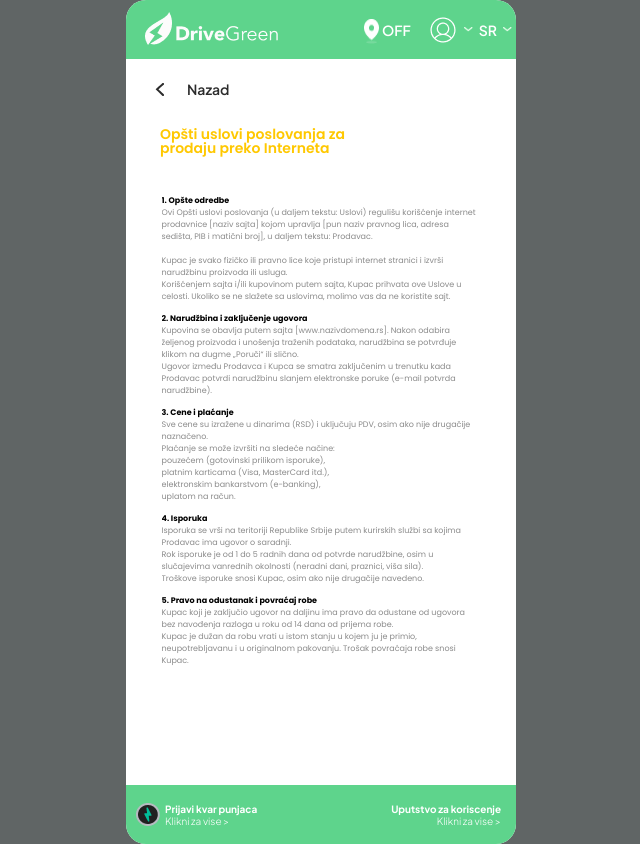
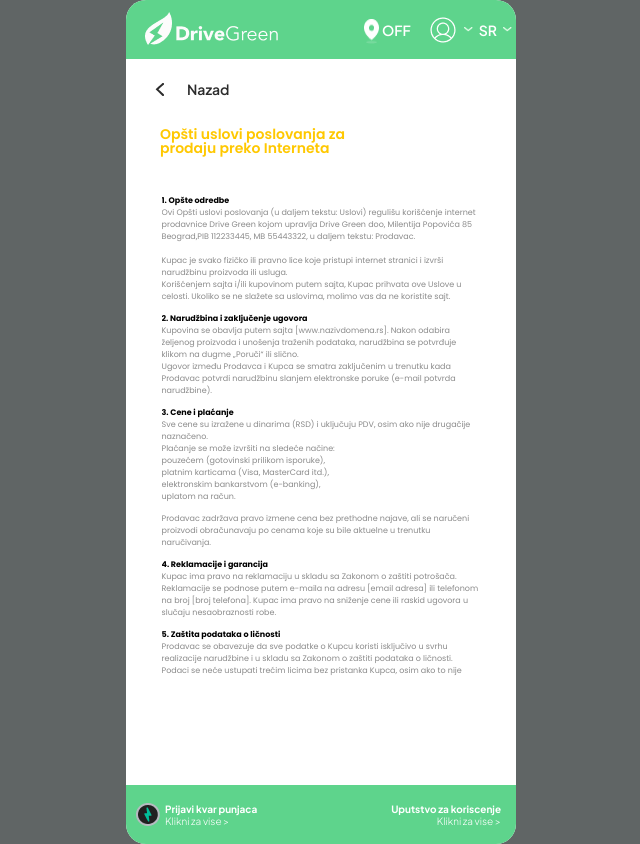
Before and after one commit to VladaTasic987/DriveGreen, a React (Vite) app in the folder DriveGreen/: page /businessConditions in a window 1280 px wide. Shown: the whole page, without its empty margins (319-959 px from the left). Built offline with nearby package versions, Linux system fonts and the light colour scheme; a web font is replaced by a local one.

Commit message:
changed text in bussines conditions

```diff
--- a/DriveGreen/src/assets/MapComponents/BusinessConditions.jsx
+++ b/DriveGreen/src/assets/MapComponents/BusinessConditions.jsx
@@ -58,7 +58,9 @@ export function BusinessConditions() {
                 style={dragStyle}
             >
                 <h3>1. Opšte odredbe</h3>
-                <p>Ovi Opšti uslovi poslovanja (u daljem tekstu: Uslovi) regulišu korišćenje internet prodavnice [naziv sajta] kojom upravlja [pun naziv pravnog lica, adresa sedišta, PIB i matični broj], u daljem tekstu: Prodavac. <br /><br />
+                <p>Ovi Opšti uslovi poslovanja (u daljem tekstu: Uslovi) regulišu korišćenje internet prodavnice Drive Green kojom upravlja Drive Green doo, Milentija Popovića 85 Beograd,PIB 112233445, MB 55443322, u daljem tekstu: Prodavac.
+
+ <br /><br />
 
                     Kupac je svako fizičko ili pravno lice koje pristupi internet stranici i izvrši narudžbinu proizvoda ili usluga. <br />
                     Korišćenjem sajta i/ili kupovinom putem sajta, Kupac prihvata ove Uslove u celosti. Ukoliko se ne slažete sa uslovima, molimo vas da ne koristite sajt.</p>
@@ -75,30 +77,33 @@ export function BusinessConditions() {
                     elektronskim bankarstvom (e-banking), <br />
                     uplatom na račun.</p>
 
-                <h3>4. Isporuka</h3>
-                <p>Isporuka se vrši na teritoriji Republike Srbije putem kurirskih službi sa kojima Prodavac ima ugovor o saradnji. <br />
-                    Rok isporuke je od 1 do 5 radnih dana od potvrde narudžbine, osim u slučajevima vanrednih okolnosti (neradni dani, praznici, viša sila). <br />
-                    Troškove isporuke snosi Kupac, osim ako nije drugačije navedeno.</p>
+                    <p>Prodavac zadržava pravo izmene cena bez prethodne najave, ali se naručeni proizvodi obračunavaju po cenama koje su bile aktuelne u trenutku naručivanja.
+                    </p>
 
-                <h3>5. Pravo na odustanak i povraćaj robe</h3>
-                <p>Kupac koji je zaključio ugovor na daljinu ima pravo da odustane od ugovora bez navođenja razloga u roku od 14 dana od prijema robe. <br />
-                    Kupac je dužan da robu vrati u istom stanju u kojem ju je primio, neupotrebljavanu i u originalnom pakovanju. Trošak povraćaja robe snosi Kupac.</p>
+
 
                 <div className="scrollable-terms">
-                    <h3>6. Reklamacije i garancija</h3>
-                    <p>Kupac ima pravo na reklamaciju u skladu sa Zakonom o zaštiti potrošača.
-                        Reklamacije se podnose putem e-maila na adresu [email adresa] ili telefonom na broj [broj telefona].
-                        Kupac ima pravo na opravku, zamenu, sniženje cene ili raskid ugovora u slučaju nesaobraznosti robe.</p>
+                    <h3>4. Reklamacije i garancija</h3>
+                    <p>
+Kupac ima pravo na reklamaciju u skladu sa Zakonom o zaštiti potrošača.
+Reklamacije se podnose putem e-maila na adresu [email adresa] ili telefonom na broj [broj telefona].
+Kupac ima pravo na sniženje cene ili raskid ugovora u slučaju nesaobraznosti robe.
+</p>
 
-                    <h3>7. Zaštita podataka o ličnosti</h3>
+                    <h3>5. Zaštita podataka o ličnosti</h3>
                     <p>Prodavac se obavezuje da sve podatke o Kupcu koristi isključivo u svrhu realizacije narudžbine i u skladu sa Zakonom o zaštiti podataka o ličnosti.
                         Podaci se neće ustupati trećim licima bez pristanka Kupca, osim ako to nije zakonska obaveza.</p>
 
-                    <h3>8. Izmene Uslova</h3>
+                         <h3>6. Odgovornost</h3>
+                <p>Prodavac ne snosi odgovornost za eventualne greške nastale usled tehničkih problema, prekida u radu sajta ili grešaka u prikazu informacija (npr. cena, dostupnost).
+</p>
+
+
+                    <h3>7. Izmene uslova</h3>
                     <p>Prodavac zadržava pravo da u bilo kom trenutku izmeni ove Uslove. Sve izmene stupaju na snagu od dana objavljivanja na sajtu.
                     </p>
 
-                    <h3>9. Rešavanje sporova</h3>
+                    <h3>8. Rešavanje sporova</h3>
                     <p>Svi sporovi između Prodavca i Kupca rešavaju se mirnim putem, a ukoliko to nije moguće, nadležan je stvarno nadležni sud u mestu sedišta Prodavca.
                     </p>
                 </div>
```
